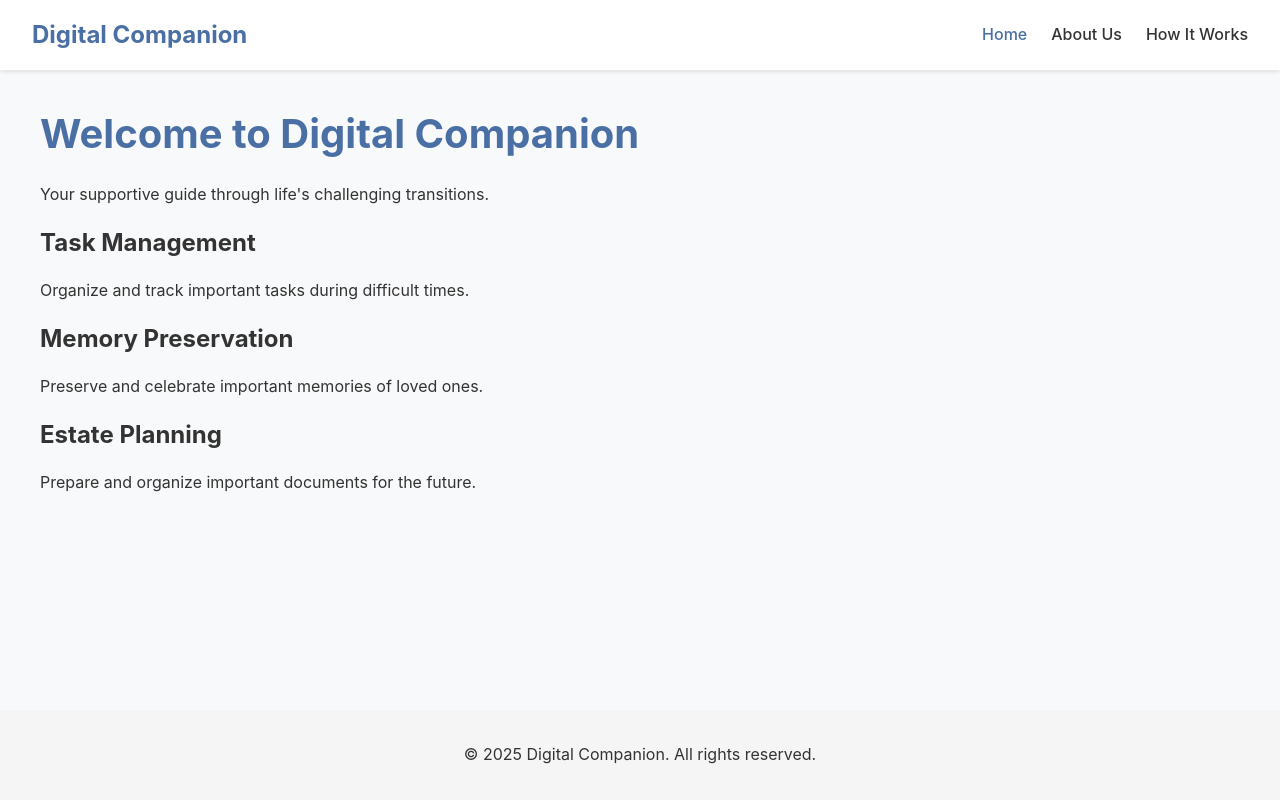
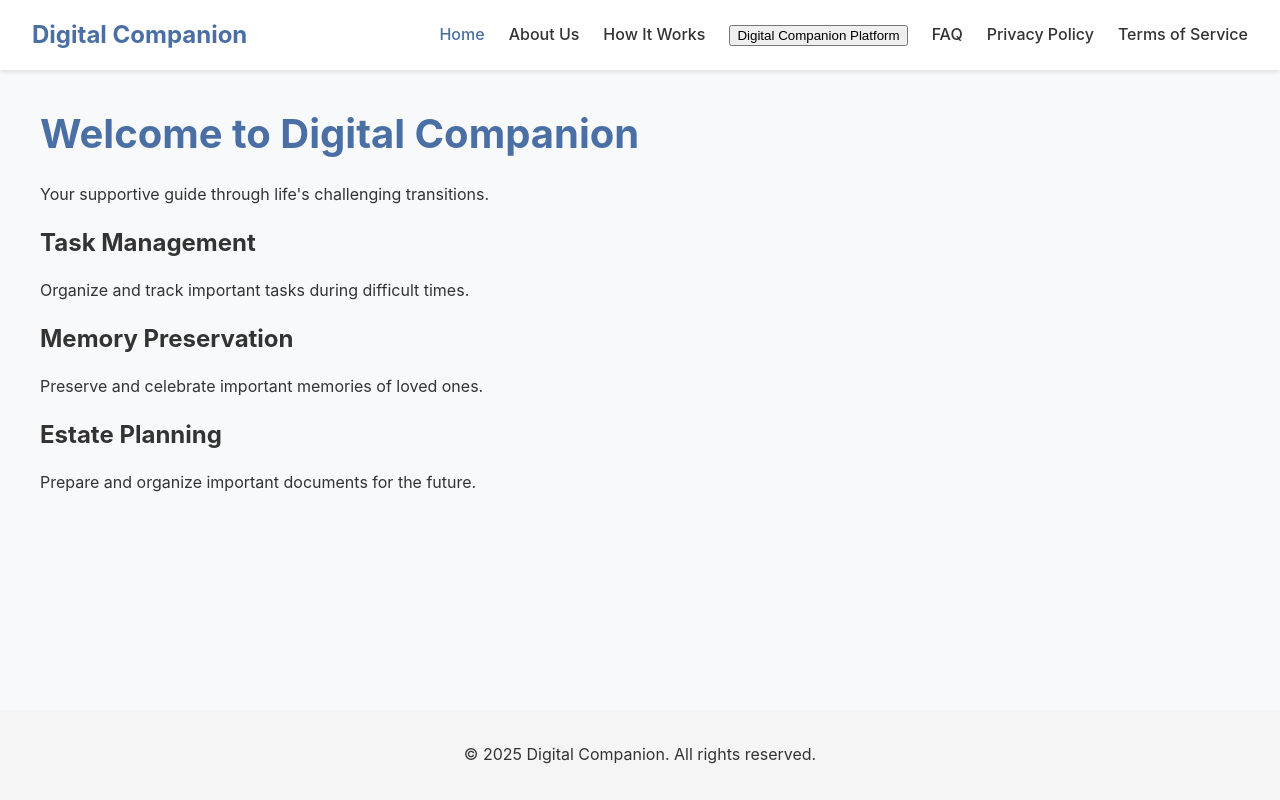
Before and after one commit to annie449/digital-companion-website, a React (Create React App) app in the folder platform/: page / in a window 1280 px wide. Built offline with nearby package versions, Linux system fonts and the light colour scheme.

Commit message:
Update GlobalNavigation.js

```diff
--- a/platform/src/components/GlobalNavigation.js
+++ b/platform/src/components/GlobalNavigation.js
@@ -1,33 +1,56 @@
-import React from 'react';
-import { Link, useLocation } from 'react-router-dom';
+import React, { useState } from 'react';
+import { NavLink } from 'react-router-dom';
 import './GlobalNavigation.css';
 
 function GlobalNavigation() {
-  const location = useLocation();
+  const [showDropdown, setShowDropdown] = useState(false);
 
-  // Function to check if a path is active
-  const isActive = (path) => {
-    return location.pathname === path;
+  const toggleDropdown = () => {
+    setShowDropdown(!showDropdown);
   };
 
   return (
     <nav className="global-navigation">
       <div className="nav-logo">
-        <Link to="/">Digital Companion</Link>
+        <NavLink to="/">Digital Companion</NavLink>
       </div>
 
       <div className="nav-links">
-        <Link to="/" className={isActive('/') ? 'active' : ''}>
-          Home
-        </Link>
+        <NavLink to="/" end>Home</NavLink>
+        <NavLink to="/about">About Us</NavLink>
+        <NavLink to="/how-it-works">How It Works</NavLink>
 
-        <Link to="/about" className={isActive('/about') ? 'active' : ''}>
-          About Us
-        </Link>
+        <div className="dropdown">
+          <button
+            className="dropdown-button"
+            onClick={toggleDropdown}
+            onMouseEnter={() => setShowDropdown(true)}
+            onMouseLeave={() => setShowDropdown(false)}
+          >
+            Digital Companion Platform
+          </button>
 
-        <Link to="/how-it-works" className={isActive('/how-it-works') ? 'active' : ''}>
-          How It Works
-        </Link>
+          {showDropdown && (
+            <div
+              className="dropdown-content"
+              onMouseEnter={() => setShowDropdown(true)}
+              onMouseLeave={() => setShowDropdown(false)}
+            >
+              <NavLink to="/tasks">Tasks Management</NavLink>
+              <NavLink to="/estate">Estate</NavLink>
+              <NavLink to="/journal">Journal</NavLink>
+              <NavLink to="/meditation">Meditation</NavLink>
+              <NavLink to="/memory">Memory</NavLink>
+              <NavLink to="/practical-guides">Practical Guides</NavLink>
+              <NavLink to="/emotional-support">Emotional Support</NavLink>
+              <NavLink to="/services">Services</NavLink>
+            </div>
+          )}
+        </div>
+
+        <NavLink to="/faq">FAQ</NavLink>
+        <NavLink to="/privacy">Privacy Policy</NavLink>
+        <NavLink to="/terms">Terms of Service</NavLink>
       </div>
     </nav>
   );
```
